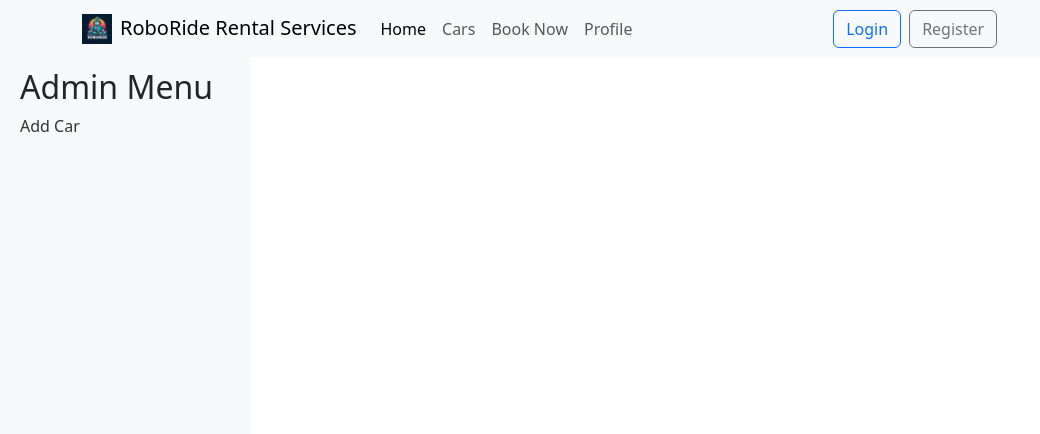
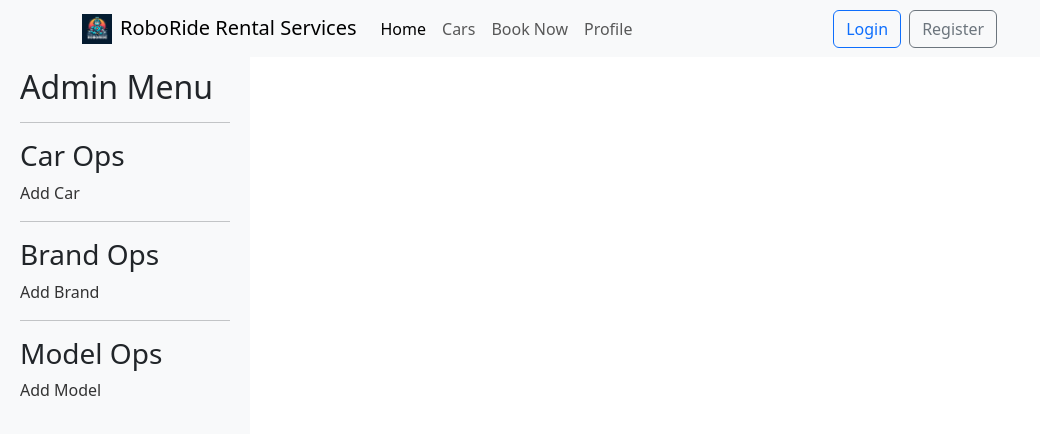
Before and after one commit to EarthCaspian/project-rbride, a React (Create React App) app: page /admin in a window 1280 px wide. Shown: the top 434 px of the page, without its empty margins (0-1040 px from the left). Built offline with nearby package versions, Linux system fonts and the light colour scheme.

Commit message:
admin panel and app updated to import brand and model

```diff
--- a/src/App.tsx
+++ b/src/App.tsx
@@ -18,7 +18,9 @@ import LoadingOverlay from "./components/LoadingOverlay/LoadingOverlay";
 import Profile from "./pages/Profile/Profile/Profile";
 import Orders from "./pages/Profile/Order/Orders";
 import AdminPanel from "./pages/AdminPanel/AdminPanel";
-import { AddCarForm } from "./components/AdminPanelCards/AddCarForm";
+import { AddCarForm } from "./components/AdminPanelCards/CarAdmin/AddCarForm";
+import { AddBrandForm } from "./components/AdminPanelCards/BrandAdmin/AddBrandForm";
+import { AddModelForm } from "./components/AdminPanelCards/ModelAdmin/AddModelForm";
 
 
 function App() {
@@ -38,6 +40,8 @@ function App() {
           />
           <Route path="/admin" element={<AdminPanel/>}>
             <Route path="/admin/addCar" element={<AddCarForm/>}/>
+            <Route path="/admin/addBrand" element={<AddBrandForm/>}/>
+            <Route path="/admin/addModel" element={<AddModelForm/>}/>
           </Route>
           <Route path="/login" element={<Login />} />
           <Route path="/register" element={<Register />} />
--- a/src/pages/AdminPanel/AdminPanel.tsx
+++ b/src/pages/AdminPanel/AdminPanel.tsx
@@ -1,5 +1,4 @@
 import React from 'react'
-import { AddCarForm } from '../../components/AdminPanelCards/AddCarForm'
 import "./AdminPanel.css"
 import { Link, Outlet } from 'react-router-dom'
 
@@ -11,12 +10,19 @@ const AdminPanel = (props: Props) => {
     <div className="admin-sidebar mt-5">
       <div className="admin-links">
         <h2>Admin Menu</h2>
+        <hr />
+        <h3>Car Ops</h3>
         <Link to="/admin/addCar">Add Car</Link>
-
+        <hr />
+        <h3>Brand Ops</h3>
+        <Link to="/admin/addBrand">Add Brand</Link>
+        <hr />
+        <h3>Model Ops</h3>
+        <Link to="/admin/addModel">Add Model</Link>
       </div>
     </div>
     <div className="admin-content mt-5">
-      {/* <AddCarForm /> */}
+
       <Outlet/>
 
     </div>
```
